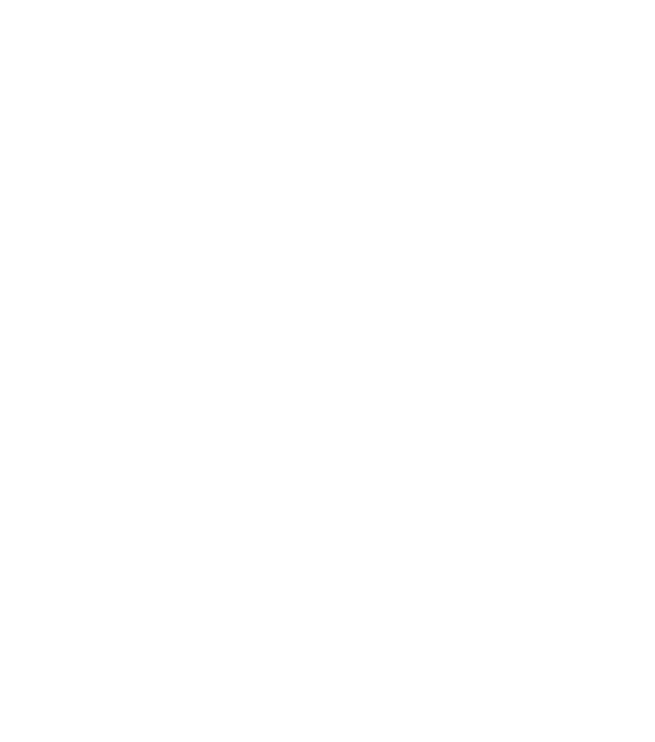
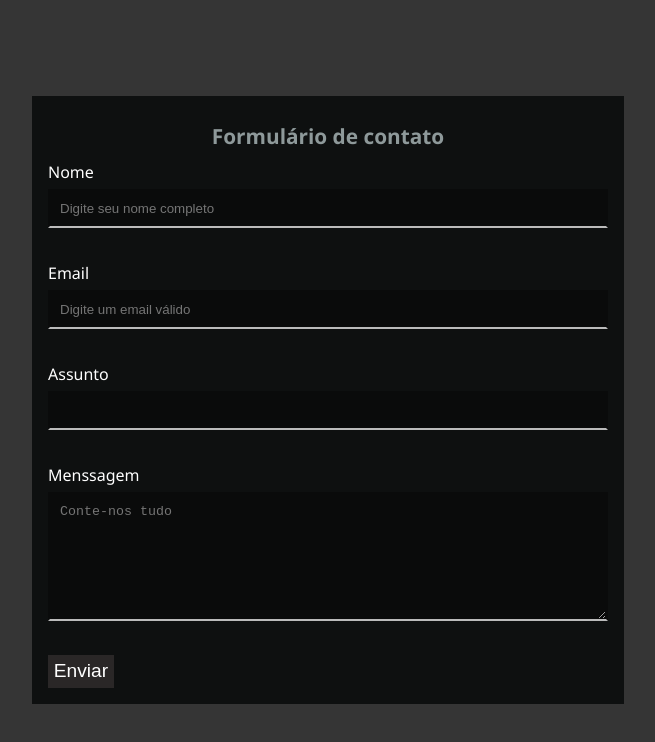
Before and after one commit to wendlersilva/projeto-formulario, a plain HTML site: page index.html in a window 1280 px wide. Shown: the whole page, without its empty margins (312-967 px from the left). Drawn offline with Linux system fonts and the light colour scheme.

Commit message:
Criado projeto base com html e css

```diff
--- a/index.html
+++ b/index.html
@@ -4,8 +4,29 @@
     <meta charset="UTF-8">
     <meta name="viewport" content="width=device-width, initial-scale=1.0">
     <title>Projeto Formulário de contato</title>
+    <link rel="stylesheet" href="style.css">
 </head>
 <body>
 
+     <form method="post" required autocomplete="off">
+        <fieldset>
+          <legend>Formulário de contato</legend>
+
+             <label for="name">Nome</label>
+             <input type="text" id="name" name="name" placeholder="Digite seu nome completo">
+
+             <label for="email">Email</label>
+             <input type="email" id="email" name="email" placeholder="Digite um email válido">
+
+             <label for="subject">Assunto</label>
+             <input type="text" id="subject" name="subject">
+
+             <label for="message">Menssagem</label>
+             <textarea name="message" id="message" rows="7" maxlength="1000" minlength="20" placeholder="Conte-nos tudo"></textarea>
+
+             <button type="submit" class="botao">Enviar</button>
+        </fieldset>
+     </form>
+
 </body>
 </html>
--- a/style.css
+++ b/style.css
@@ -0,0 +1,59 @@
+html{
+    background-color: #353535;
+    font-family: 'Segoe UI', Tahoma, Geneva, Verdana, sans-serif;
+    color: white;
+}
+
+body{
+    display: flex;
+    justify-content: center;
+    align-items: center;
+    min-height: 100vh;
+    margin: 0;
+}
+
+form{
+    width: 90%;
+    min-width: 28.125em;
+    max-width: 35em;
+    background-color: #0e1010;
+    padding: 1em;
+}
+
+fieldset{
+    border: none;
+    padding: 0;
+    margin: 0;
+}
+
+label, input, textarea{
+    display: block;
+    width: 100%;
+    box-sizing: border-box;
+}
+
+input, textarea{
+    background-color: rgba(0, 0, 0, 0.3);
+    border: 2px solid transparent;
+    border-bottom-color: #bbb;
+    padding: .75em;
+    margin: .5em 0 2.5em;
+    color: white;
+}
+
+legend{
+    padding: .5em;
+    text-align: center;
+    font-weight: bold;
+    color: #8e999a;
+    font-size: 1.3em;
+}
+
+.botao{
+    background-color: #2a2727;
+    color: white;
+    cursor: pointer;
+    padding: .3em;
+    font-size: 1.2em;
+    border: none;
+}
```
